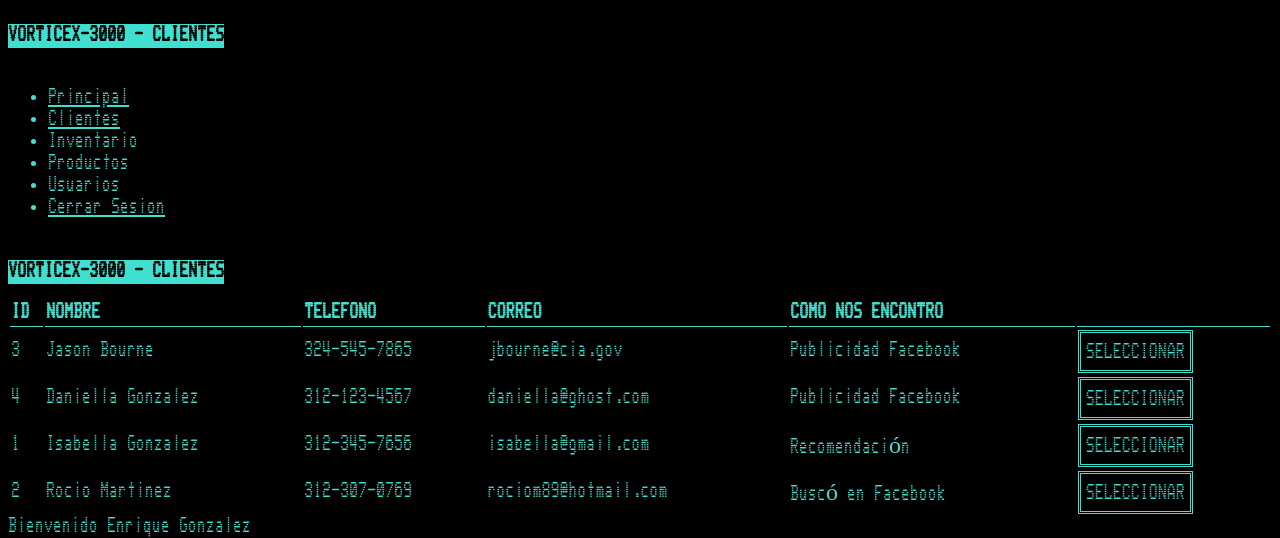
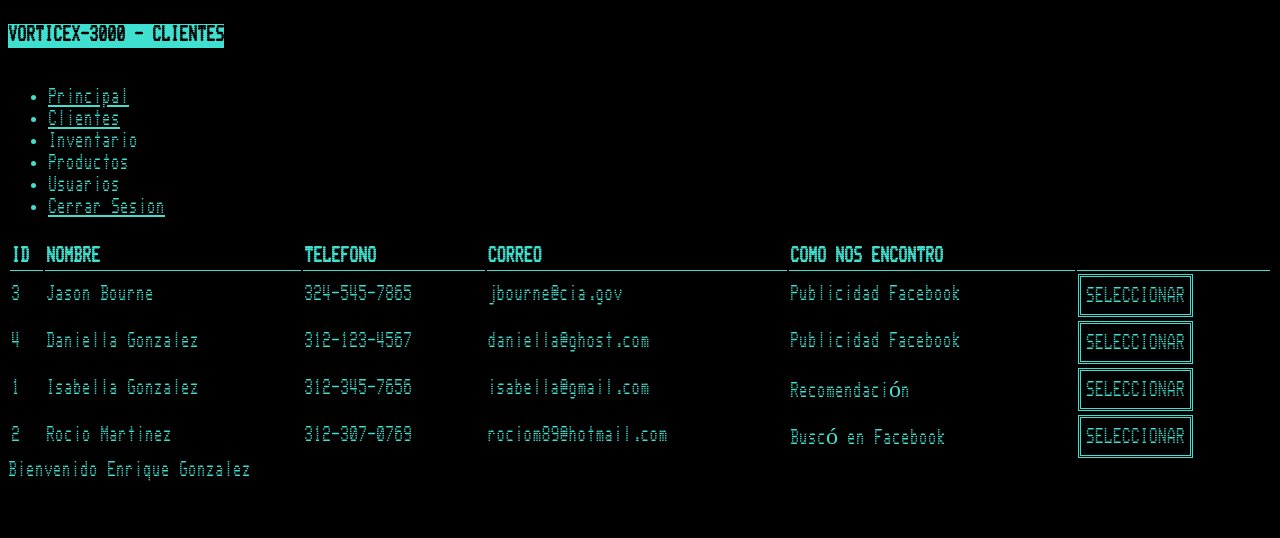
Before and after one commit to iquiquegm/vortice, a PHP site: page /clientes.php in a window 1280 px wide. Shown: the top 538 px of the page. Run offline with PHP 8.4, Linux system fonts and the light colour scheme; a user stored in the database is signed in; data comes from the database, SQL or seed files in the repository.

Commit message:
Refinando
Pequeños ajustes de estilo y separacion de codigo.

```diff
--- a/clientes.php
+++ b/clientes.php
@@ -7,7 +7,6 @@ if(isset($_SESSION['name'])) {
 
     include "cabeza.php";
     echo "<title>VORTICEX-3000 - CLIENTES</title>";
-    echo "<h1>Vorticex-3000 - Clientes</h1><br>";
 
 $servername = "localhost";
 $username = "enrique";
```
